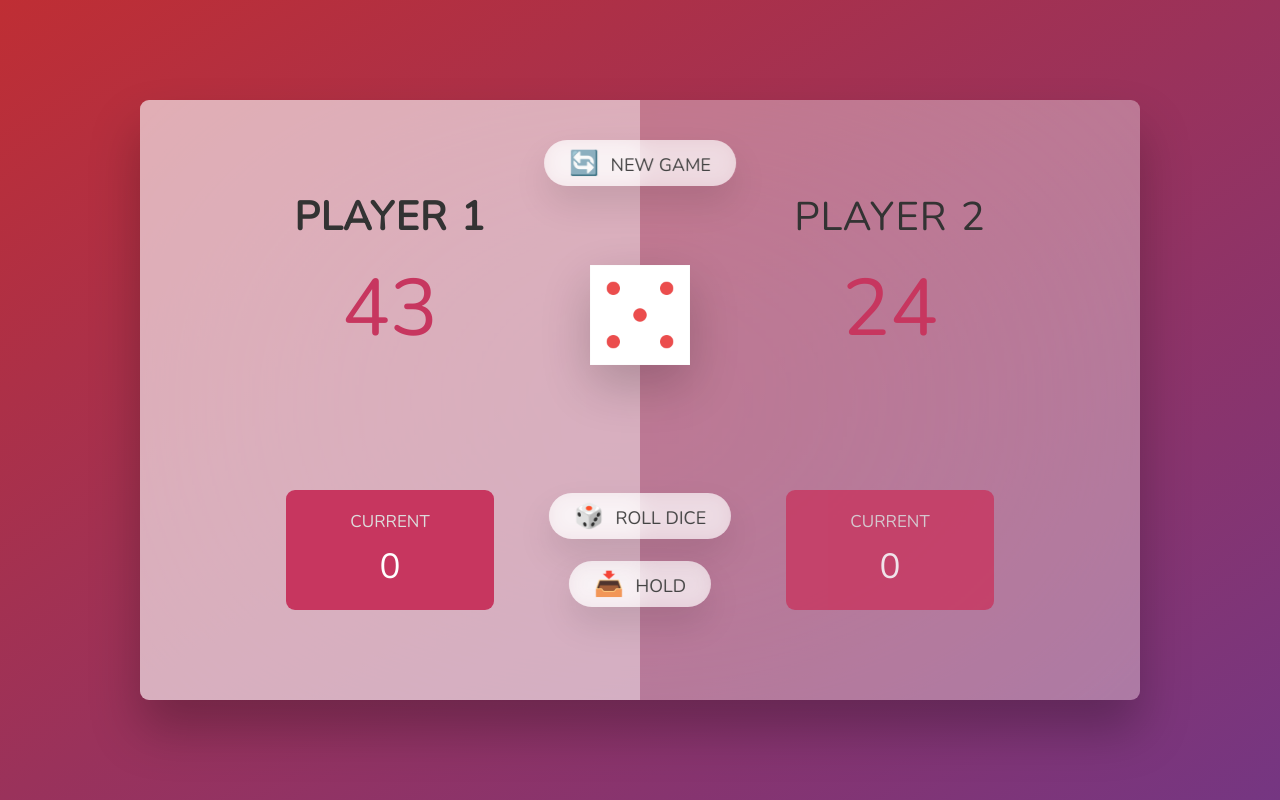
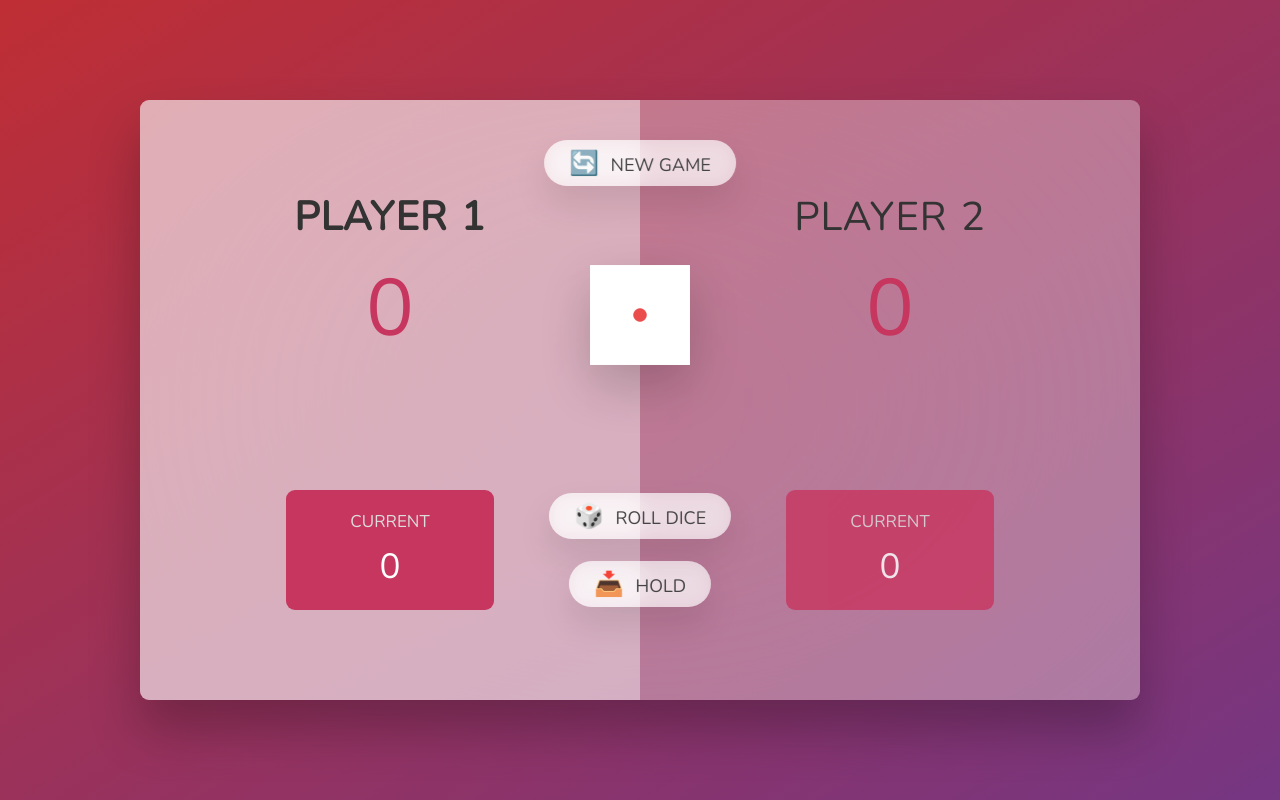
Before and after one commit to Sloth73/Pig-game, a plain HTML site: page index.html in a window 1280 px wide. Drawn offline with nearby package versions, Linux system fonts and the light colour scheme.

Commit message:
Setting starting positions

```diff
--- a/index.html
+++ b/index.html
@@ -11,7 +11,7 @@
     <main>
       <section class="player player--0 player--active">
         <h2 class="name" id="name--0">Player 1</h2>
-        <p class="score" id="score--0">43</p>
+        <p class="score" id="score--0">0</p>
         <div class="current">
           <p class="current-label">Current</p>
           <p class="current-score" id="current--0">0</p>
@@ -19,14 +19,14 @@
       </section>
       <section class="player player--1">
         <h2 class="name" id="name--1">Player 2</h2>
-        <p class="score" id="score--1">24</p>
+        <p class="score" id="score--1">0</p>
         <div class="current">
           <p class="current-label">Current</p>
           <p class="current-score" id="current--1">0</p>
         </div>
       </section>
 
-      <img src="dice-5.png" alt="Playing dice" class="dice" />
+      <img src="images/dice-1.png" alt="Playing dice" class="dice" />
       <button class="btn btn--new">🔄 New game</button>
       <button class="btn btn--roll">🎲 Roll dice</button>
       <button class="btn btn--hold">📥 Hold</button>
```
Also changed, not shown: images/dice-1.png (renamed from dice-1.png), images/dice-2.png (renamed from dice-2.png), images/dice-3.png (renamed from dice-3.png), images/dice-4.png (renamed from dice-4.png), images/dice-5.png (renamed from dice-5.png), images/dice-6.png (renamed from dice-6.png), pig-game-flowchart.png (deleted), 1 other file.
